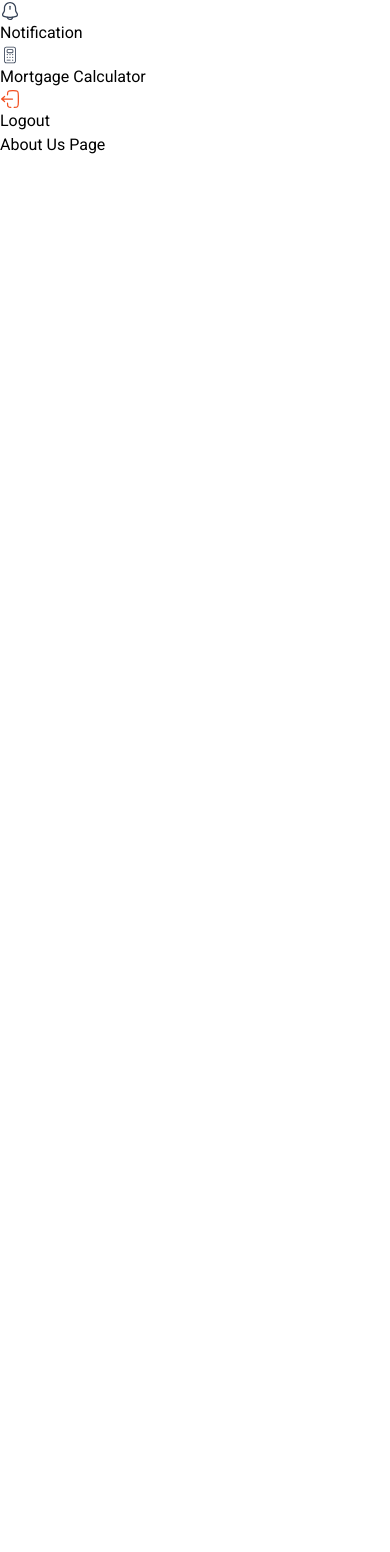
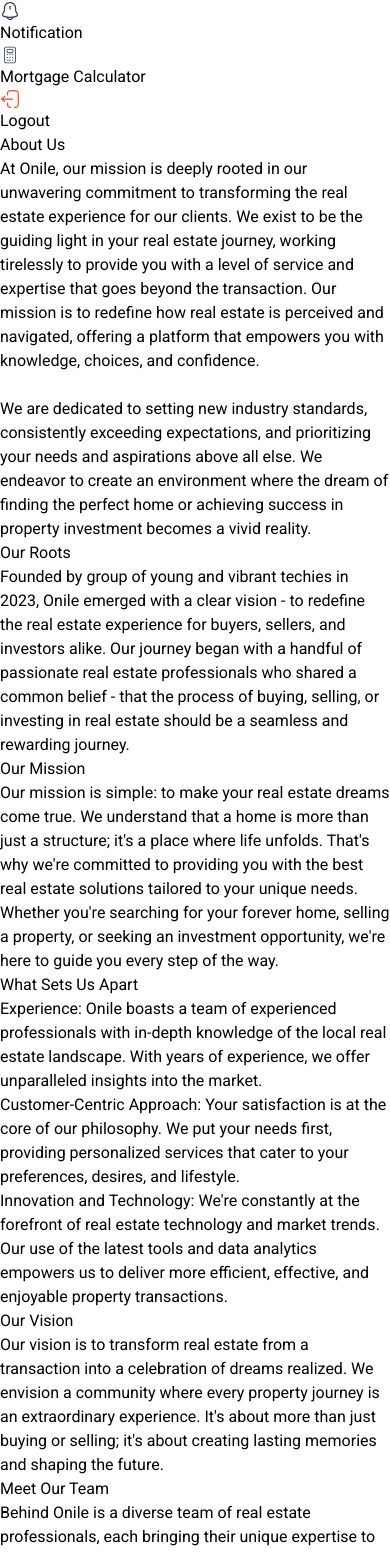
Before and after one commit to topzyray/onile-redesign, a Next.js app: page /about in a window 390 px wide. Shown: the part 1080-2632 px from the top of the page. Before the commit the page ends 1237 px from the top, so only its background shows below. Built offline with nearby package versions, Linux system fonts and the light colour scheme.

Commit message:
Major updates to About Us page and Minor Updates to Inputs

```diff
--- a/src/app/(auth)/login/page.js
+++ b/src/app/(auth)/login/page.js
@@ -41,7 +41,7 @@
 
         {/* Form section */}
         <section className="sm:w-1/2 h-screen flex justify-center items-center">
-          <section className="border-2 rounded-2xl px-10 py-8 mx-2 md:mx-0">
+          <section className="border-2 rounded-2xl px-10 py-8 mx-2 md:mx-0 max-w-md">
             <section className="sm:mx-auto sm:w-full sm:max-w-sm">
               <h2 className="text-center text-[#344054] text-2xl font-semibold leading-[1.65rem] tracking-tight">
                 Sign In
--- a/src/app/(auth)/register/page.js
+++ b/src/app/(auth)/register/page.js
@@ -53,7 +53,7 @@
 
         {/* Form section */}
         <section className="sm:w-1/2 h-screen flex justify-center items-center">
-          <section className="border-2 rounded-2xl px-10 py-8 mx-2 md:mx-0">
+          <section className="border-2 rounded-2xl px-10 py-8 mx-2 md:mx-0 max-w-md">
             <section className="sm:mx-auto sm:w-full sm:max-w-sm">
               <h2 className="text-center text-[#344054] text-2xl font-semibold leading-[1.65rem] tracking-tight">
                 Sign Up
--- a/src/app/about/page.js
+++ b/src/app/about/page.js
@@ -1,12 +1,72 @@
-
+import Footer from "@/component/Footer"
 
 const AboutUs = () => {
     return <>
-      <section className="pt-24 sm:pt-36  flex w-full min-h-screen flex-col items-center justify-between">
-        <section className="w-full flex flex-col sm:flex-row justify-between">
-            About Us Page
+      <section className="text-[#344054] pt-[6.5rem] sm:pt-32 pb-16  flex w-full min-h-screen flex-col items-center justify-between">
+
+        <section className="space-y-6 px-8 sm:px-16 lg:px-[8.44rem]">
+          <section className='text-center'>
+            <h1 className='text-[1.5rem] md:text-[2rem] font-bold'>About Us</h1>
+          </section>
+
+          <section className="w-full flex flex-col md:flex-row items-center gap-6 lg:gap-7 xl:gap-10 xxl:gap-12 ">
+            <section
+              className="flex flex-col sm:flex-row pt-[19rem] pl-[3rem] lg:pt-[19rem] lg:pl-[8.25rem] w-full md:w-1/2 rounded-xl"
+              style={{
+                backgroundImage: `url('/assets/about.png')`,
+                backgroundRepeat: 'no-repeat',
+                backgroundSize: 'cover',
+                backgroundPosition: 'bottom'
+              }}
+            >
+            </section>
+            <section className={`w-full md:w-1/2 shrink-0 `}>
+              <p className='text-justify md:text-[0.8rem] lg:text-[0.85rem] xl:text-[1rem] xxl:text-[1.5rem]'>At Onile, our mission is deeply rooted in our unwavering commitment to transforming the real estate experience for our clients. We exist to be the guiding light in your real estate journey, working tirelessly to provide you with a level of service and expertise that goes beyond the transaction. Our mission is to redefine how real estate is perceived and navigated, offering a platform that empowers you with knowledge, choices, and confidence. <br/> <br /> We are dedicated to setting new industry standards, consistently exceeding expectations, and prioritizing your needs and aspirations above all else. We endeavor to create an environment where the dream of finding the perfect home or achieving success in property investment becomes a vivid reality.</p>
+            </section>
+          </section>
+
+          {/* Our roots */}
+          <section className="w-full flex flex-col justify-center gap-4 items-center">
+            <h3 className='text-base sm:text-2xl font-bold sm:font-semibold'>Our Roots</h3>
+            <p className='text-justify md:text-[0.8rem] lg:text-[0.85rem] xl:text-[1rem] xxl:text-[1.5rem]'>Founded by group of young and vibrant techies in 2023, Onile emerged with a clear vision - to redefine the real estate experience for buyers, sellers, and investors alike. Our journey began with a handful of passionate real estate professionals who shared a common belief - that the process of buying, selling, or investing in real estate should be a seamless and rewarding journey.</p>
+          </section>
+
+          {/* Our mission */}
+          <section className="w-full flex flex-col justify-center gap-4 items-center">
+            <h3 className='text-base sm:text-2xl font-bold sm:font-semibold'>Our Mission</h3>
+            <p className='text-justify md:text-[0.8rem] lg:text-[0.85rem] xl:text-[1rem] xxl:text-[1.5rem]'>Our mission is simple: to make your real estate dreams come true. We understand that a home is more than just a structure; it's a place where life unfolds. That's why we're committed to providing you with the best real estate solutions tailored to your unique needs. Whether you're searching for your forever home, selling a property, or seeking an investment opportunity, we're here to guide you every step of the way.</p>
+          </section>
+
+          {/* What sets us apart */}
+          <section className="w-full flex flex-col justify-center gap-4 items-center">
+            <h3 className='text-base sm:text-2xl font-bold sm:font-semibold'>What Sets Us Apart</h3>
+            <ul>
+              <li className='text-justify md:text-[0.8rem] lg:text-[0.85rem] xl:text-[1rem] xxl:text-[1.5rem]'>Experience: Onile boasts a team of experienced professionals with in-depth knowledge of the local real estate landscape. With years of experience, we offer unparalleled insights into the market.</li>
+              <li className='text-justify md:text-[0.8rem] lg:text-[0.85rem] xl:text-[1rem] xxl:text-[1.5rem]'>Customer-Centric Approach: Your satisfaction is at the core of our philosophy. We put your needs first, providing personalized services that cater to your preferences, desires, and lifestyle.</li>
+              <li className='text-justify md:text-[0.8rem] lg:text-[0.85rem] xl:text-[1rem] xxl:text-[1.5rem]'>Innovation and Technology: We're constantly at the forefront of real estate technology and market trends. Our use of the latest tools and data analytics empowers us to deliver more efficient, effective, and enjoyable property transactions.</li>
+            </ul>
+          </section>
+
+          {/* Our vision */}
+          <section className="w-full flex flex-col justify-center gap-4 items-center">
+            <h3 className='text-base sm:text-2xl font-bold sm:font-semibold'>Our Vision</h3>
+            <p className='text-justify md:text-[0.8rem] lg:text-[0.85rem] xl:text-[1rem] xxl:text-[1.5rem]'>Our vision is to transform real estate from a transaction into a celebration of dreams realized. We envision a community where every property journey is an extraordinary experience. It's about more than just buying or selling; it's about creating lasting memories and shaping the future.</p>
+          </section>
+
+          {/* Our vision */}
+          <section className="w-full flex flex-col justify-center gap-4 items-center">
+            <h3 className='text-base sm:text-2xl font-bold sm:font-semibold'>Meet Our Team</h3>
+            <p className='text-justify md:text-[0.8rem] lg:text-[0.85rem] xl:text-[1rem] xxl:text-[1.5rem]'>
+              Behind Onile is a diverse team of real estate professionals, each bringing their unique expertise to the table. Our agents, marketing experts, and technology enthusiasts collaborate to simplify the real estate process and make your experience as smooth as possible.
+              <br /><br />
+              So, whether you're a first-time homebuyer, a seasoned investor, or looking to sell your property, join us on a journey to make the most of your real estate goals. Discover homes, invest wisely, and enjoy an experience that exceeds your expectations. We're here to guide you every step of the way. Contact us today to embark on your real estate adventure with Onile. Your dream property is just a click or call away.
+            </p>
+          </section>
+
         </section>
       </section>
+
+      <Footer />
     </>
   }
 
--- a/src/app/contact/page.js
+++ b/src/app/contact/page.js
@@ -31,7 +31,7 @@
 
   return (
     <>
-      <section className="scroll-smooth pt-[6.5rem] sm:pt-36 pb-16 lg:pb-0 flex w-full min-h-screen flex-col items-center">
+      <section className="scroll-smooth pt-[6.5rem] sm:pt-32 pb-16 lg:pb-0 flex w-full min-h-screen flex-col items-center">
         <section className="text-center text-[#344054]">
           <h1 className="text-[1.5rem] lg:text-[2rem] font-bold">Contact Us</h1>
         </section>
--- a/src/component/Footer/index.js
+++ b/src/component/Footer/index.js
@@ -40,7 +40,7 @@
                   id="email"
                   placeholder="Email address"
                   autoComplete="email"
-                  className="block min-w-[10rem] lg:w-60 rounded-md border-0 py-1 md:py-1.5 text-gray-900 shadow-sm ring-1 ring-inset ring-gray-300 placeholder:text-gray-400 placeholder:pl-2 placeholder:font-normal placeholder:text-sm focus:ring-2 focus:ring-inset focus:ring-[#FF7F50] sm:text-sm sm:leading-6"
+                  className="block min-w-[10rem] lg:w-60 rounded-md border-0 py-1 md:py-1.5 text-[#1D2939] font-normal shadow-sm ring-1 ring-inset ring-gray-300 placeholder:text-gray-400 placeholder:font-normal placeholder:text-sm focus:ring-2 focus:ring-inset focus:ring-[#FF7F50] sm:text-sm sm:leading-6"
                 />
               </div>
               <button onClick={handleClick} className="shrink-0 font-normal sm:font-semibold text-sm md:py-2 px-3 rounded-md text-[#FFFFFF] bg-[#FF7F50] hover:bg-orange-600 active:bg-orange-700 focus:outline-none focus:ring focus:ring-orange-300">
```
Also changed, not shown: src/component/Hero/index.js (+6 -6 lines).
